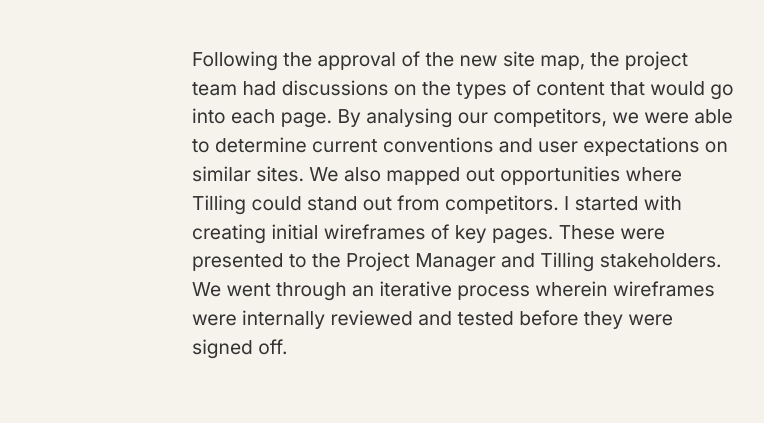
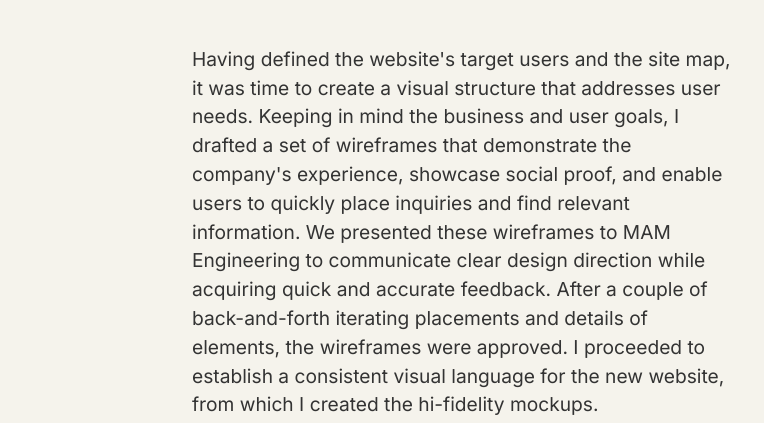
Before and after one commit to luxisse/webportfolio, a plain HTML site: page mam-engineering.html in a window 1280 px wide. Shown: the part 1376-1799 px from the top of the page, without its empty margins (176-940 px from the left). Drawn offline with nearby package versions, Linux system fonts and the light colour scheme.

Commit message:
Updated project content

```diff
--- a/mam-engineering.html
+++ b/mam-engineering.html
@@ -67,7 +67,7 @@
         <img src="https://pro2-bar-s3-cdn-cf.myportfolio.com/1118f8f2-ade0-4501-8996-c5ff3ffb3050/861c0f5d-bba1-4bed-bdc3-3261d0b14919_rw_1920.jpg?h=3fc1919cc1b0049c1ede0342426061b7" class="img-fluid px-5 pt-3 pb-5">
 
         <div class="d-flex col-md-8 justify-content-center container p-5">
-         <p class="portfolio-text">Following the approval of the new site map, the project team had discussions on the types of content that would go into each page. By analysing our competitors, we were able to determine current conventions and user expectations on similar sites. We also mapped out opportunities where Tilling could stand out from  competitors. I started with creating initial wireframes of key pages. These were presented to the Project Manager and Tilling stakeholders. We went through an iterative process wherein wireframes were internally reviewed and tested before they were signed off.</p>
+         <p class="portfolio-text">Having defined the website's target users and the site map, it was time to create a visual structure that addresses user needs. Keeping in mind the business and user goals, I drafted a set of wireframes that demonstrate the company's experience, showcase social proof, and enable users to quickly place inquiries and find relevant information. We presented these wireframes to MAM Engineering to communicate clear design direction while acquiring quick and accurate feedback. After a couple of back-and-forth iterating placements and details of elements, the wireframes were approved. I proceeded to establish a consistent visual language for the new website, from which I created the hi-fidelity mockups.</p>
         </div>
 
         <img src="https://pro2-bar-s3-cdn-cf4.myportfolio.com/1118f8f2-ade0-4501-8996-c5ff3ffb3050/ff8899f1-c55e-45d2-8e66-455a65543e37_rw_1920.png?h=97d1de2a3ce2aed9be2f2c59816bf043" class="img-fluid px-5 pt-4">
```
